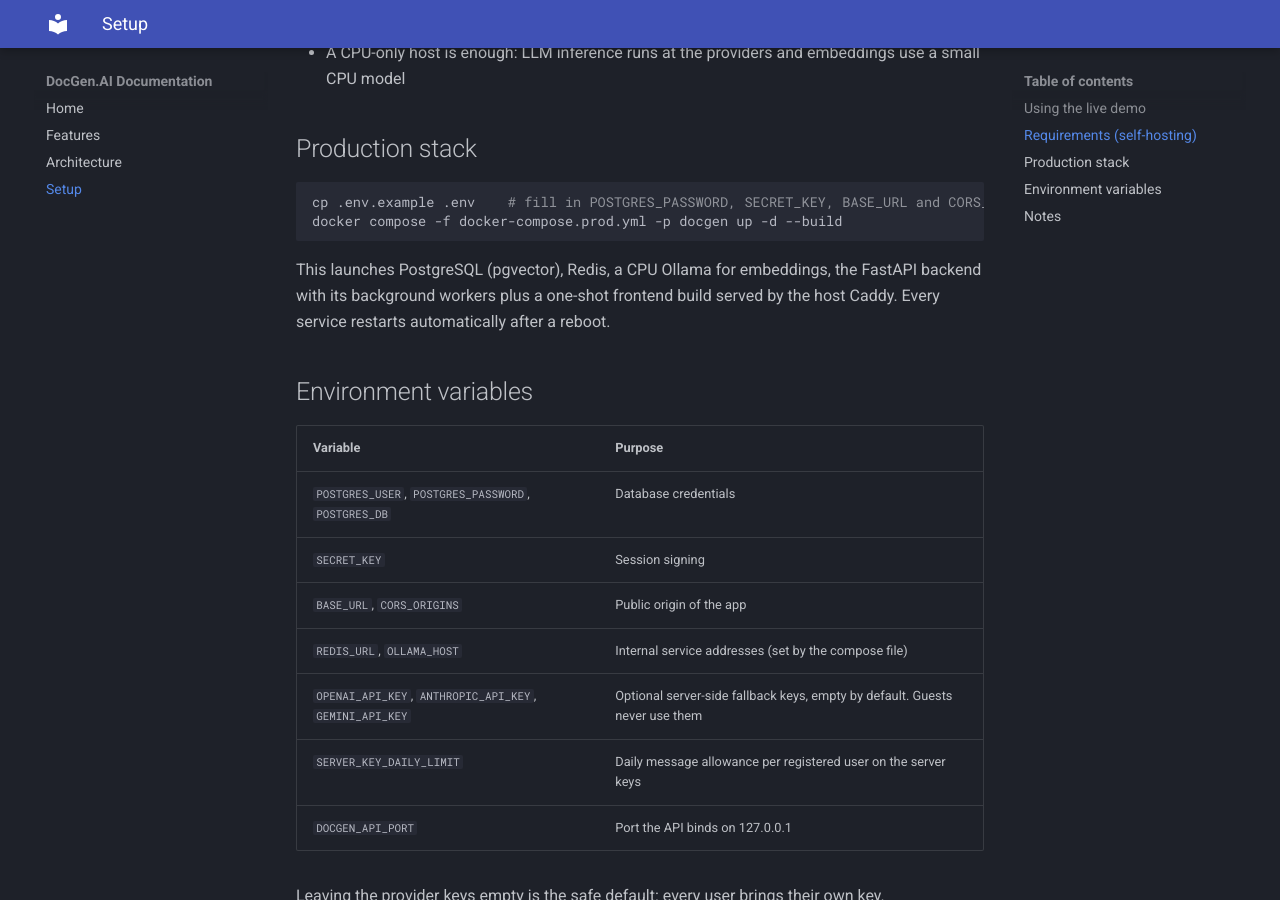
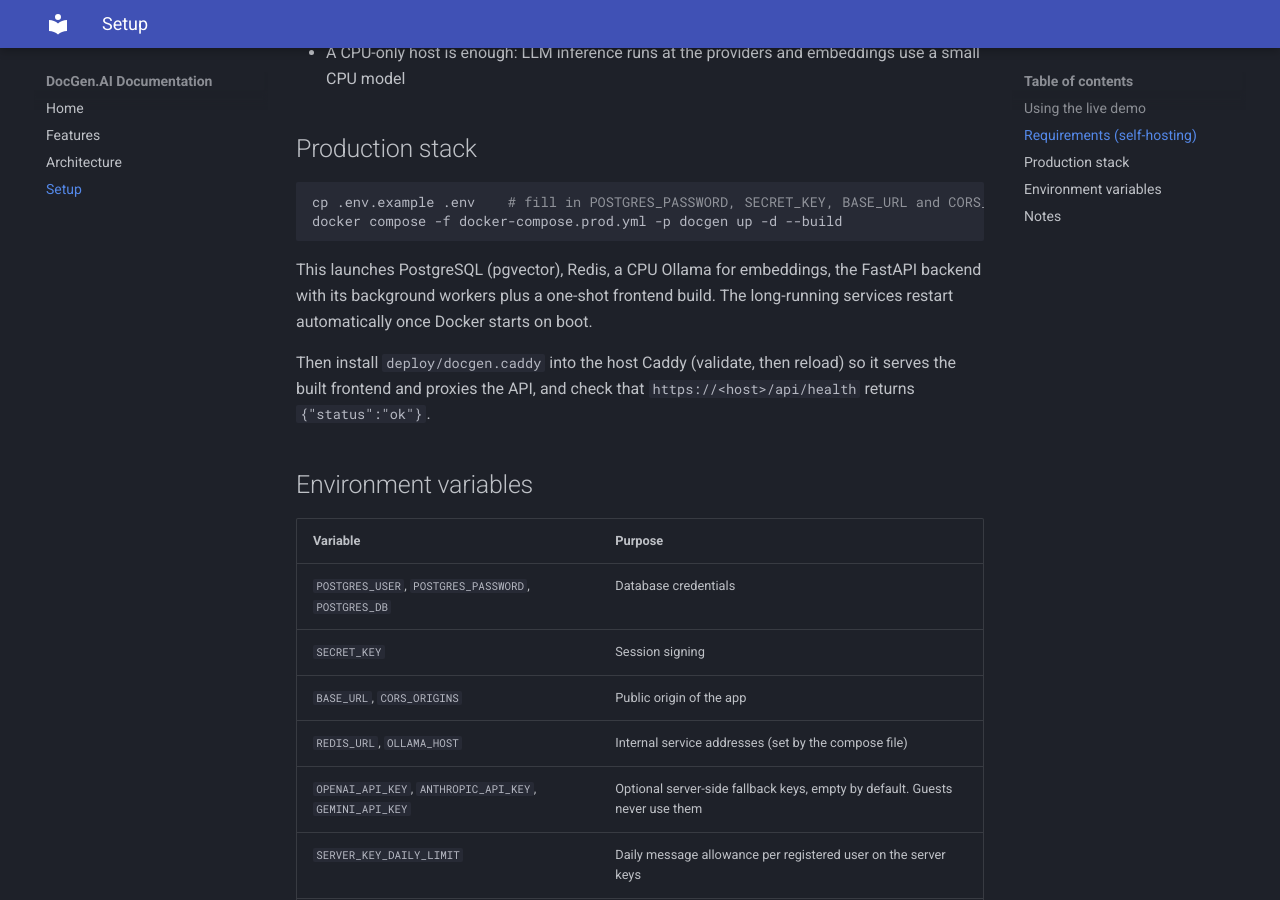
Before and after one commit to FarzamA/docgen.ai-docs, an MkDocs documentation site: the page built from docs/setup.md, in a window 1280 px wide and 900 px high, scrolled down 667 px. Built offline with MkDocs 1.6.1 and Material for MkDocs 9.7.7, drawn with Linux system fonts in a browser that asks for light colours.

Commit message:
docs(review): drop citation overclaim, accurate restart and Caddy steps
Co-Authored-By: Claude Opus 5.5 <noreply@anthropic.com>

````diff
--- a/docs/setup.md
+++ b/docs/setup.md
@@ -25,7 +25,9 @@ cp .env.example .env    # fill in POSTGRES_PASSWORD, SECRET_KEY, BASE_URL and CO
 docker compose -f docker-compose.prod.yml -p docgen up -d --build
 ```
 
-This launches PostgreSQL (pgvector), Redis, a CPU Ollama for embeddings, the FastAPI backend with its background workers plus a one-shot frontend build served by the host Caddy. Every service restarts automatically after a reboot.
+This launches PostgreSQL (pgvector), Redis, a CPU Ollama for embeddings, the FastAPI backend with its background workers plus a one-shot frontend build. The long-running services restart automatically once Docker starts on boot.
+
+Then install `deploy/docgen.caddy` into the host Caddy (validate, then reload) so it serves the built frontend and proxies the API, and check that `https://<host>/api/health` returns `{"status":"ok"}`.
 
 ## Environment variables
 
````
Also changed, not shown: docs/index.md (+1 -1 lines).
